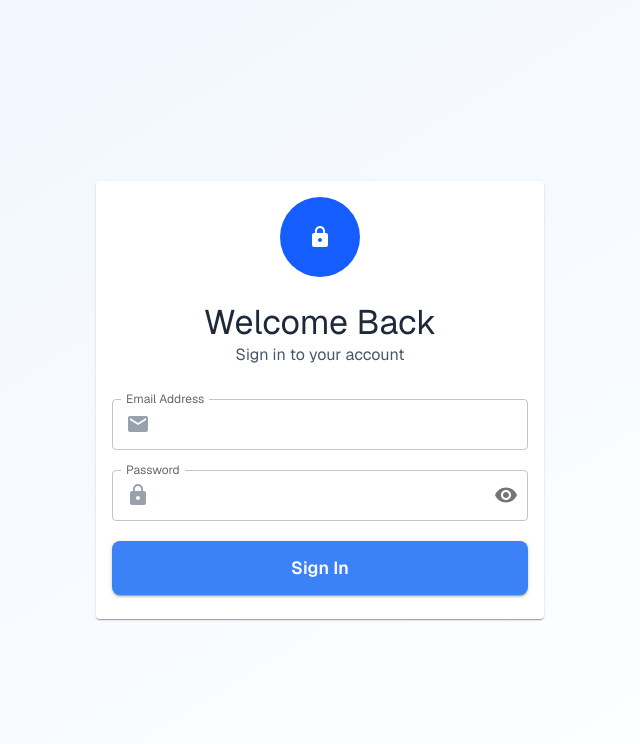
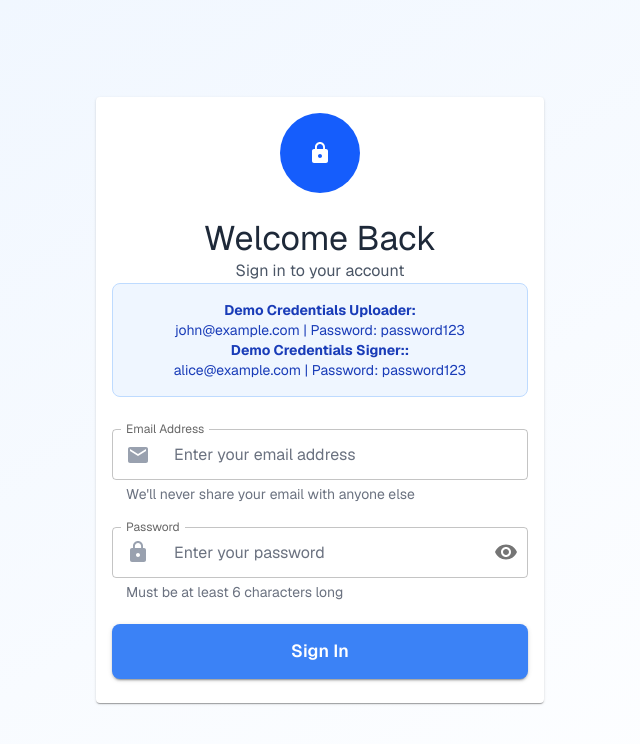
Before and after one commit to ssaboorr/azaya-frontend, a Next.js app: page /login in a window 1280 px wide. Shown: the top 744 px of the page, without its empty margins (320-960 px from the left). Built offline with nearby package versions, Linux system fonts and the light colour scheme; no server answers; what @mui/material-nextjs would draw is missing.

Commit message:
Added demo credentials

```diff
--- a/src/app/dashboard/uploader/page.tsx
+++ b/src/app/dashboard/uploader/page.tsx
@@ -872,7 +872,7 @@ export default function UploaderDashboard() {
                         </Tooltip>
                         {/* Status Change Buttons - Only show for signed documents */}
                         {upload.status === 'signed' && (
-                          <>
+                          <>Welcome Back
                             <Tooltip title="Mark as Verified">
                               <IconButton
                                 size="small"
--- a/src/app/login/page.tsx
+++ b/src/app/login/page.tsx
@@ -107,8 +107,11 @@ export default function LoginPage() {
 
   return (
     <div className="min-h-screen bg-gradient-to-br from-blue-50 to-white flex items-center justify-center p-4 sm:p-6 lg:p-8">
+
       <Card className="w-full max-w-md shadow-xl border-0">
+
         <CardContent className="p-6 sm:p-8 lg:p-10">
+
           <Box className="text-center mb-8">
             <div className="w-20 h-20 bg-blue-600 rounded-full flex items-center justify-center mx-auto mb-6">
               <Lock className="text-white text-3xl" />
@@ -116,9 +119,19 @@ export default function LoginPage() {
             <Typography variant="h4" className="text-gray-800 font-bold mb-3">
               Welcome Back
             </Typography>
-            <Typography variant="body1" className="text-gray-600">
+            <Typography variant="body1" className="text-gray-600 mb-4">
               Sign in to your account
             </Typography>
+            <Box className="bg-blue-50 border border-blue-200 rounded-lg p-4 mb-6">
+              <Typography variant="body2" className="text-blue-800 text-sm">
+                <strong>Demo Credentials Uploader:</strong><br />
+                 john@example.com | Password: password123<br />
+              </Typography>
+              <Typography variant="body2" className="text-blue-800 text-sm">
+                <strong>Demo Credentials Signer::</strong><br />
+               alice@example.com | Password: password123
+              </Typography>
+            </Box>
           </Box>
 
           {error && (
@@ -133,10 +146,11 @@ export default function LoginPage() {
               name="email"
               label="Email Address"
               type="email"
+              placeholder="Enter your email address"
               value={formData.email}
               onChange={handleChange}
               error={!!validationErrors.email}
-              helperText={validationErrors.email}
+              helperText={validationErrors.email || "We'll never share your email with anyone else"}
               disabled={loading}
               InputProps={{
                 startAdornment: (
@@ -159,6 +173,10 @@ export default function LoginPage() {
                     opacity: 1,
                   },
                 },
+                '& .MuiFormHelperText-root': {
+                  color: '#6b7280',
+                  fontSize: '0.875rem',
+                },
               }}
             />
 
@@ -167,10 +185,11 @@ export default function LoginPage() {
               name="password"
               label="Password"
               type={showPassword ? 'text' : 'password'}
+              placeholder="Enter your password"
               value={formData.password}
               onChange={handleChange}
               error={!!validationErrors.password}
-              helperText={validationErrors.password}
+              helperText={validationErrors.password || "Must be at least 6 characters long"}
               disabled={loading}
               InputProps={{
                 startAdornment: (
@@ -200,6 +219,10 @@ export default function LoginPage() {
                     color: '#6b7280',
                     opacity: 1,
                   },
+                },
+                '& .MuiFormHelperText-root': {
+                  color: '#6b7280',
+                  fontSize: '0.875rem',
                 },
               }}
             />
```
